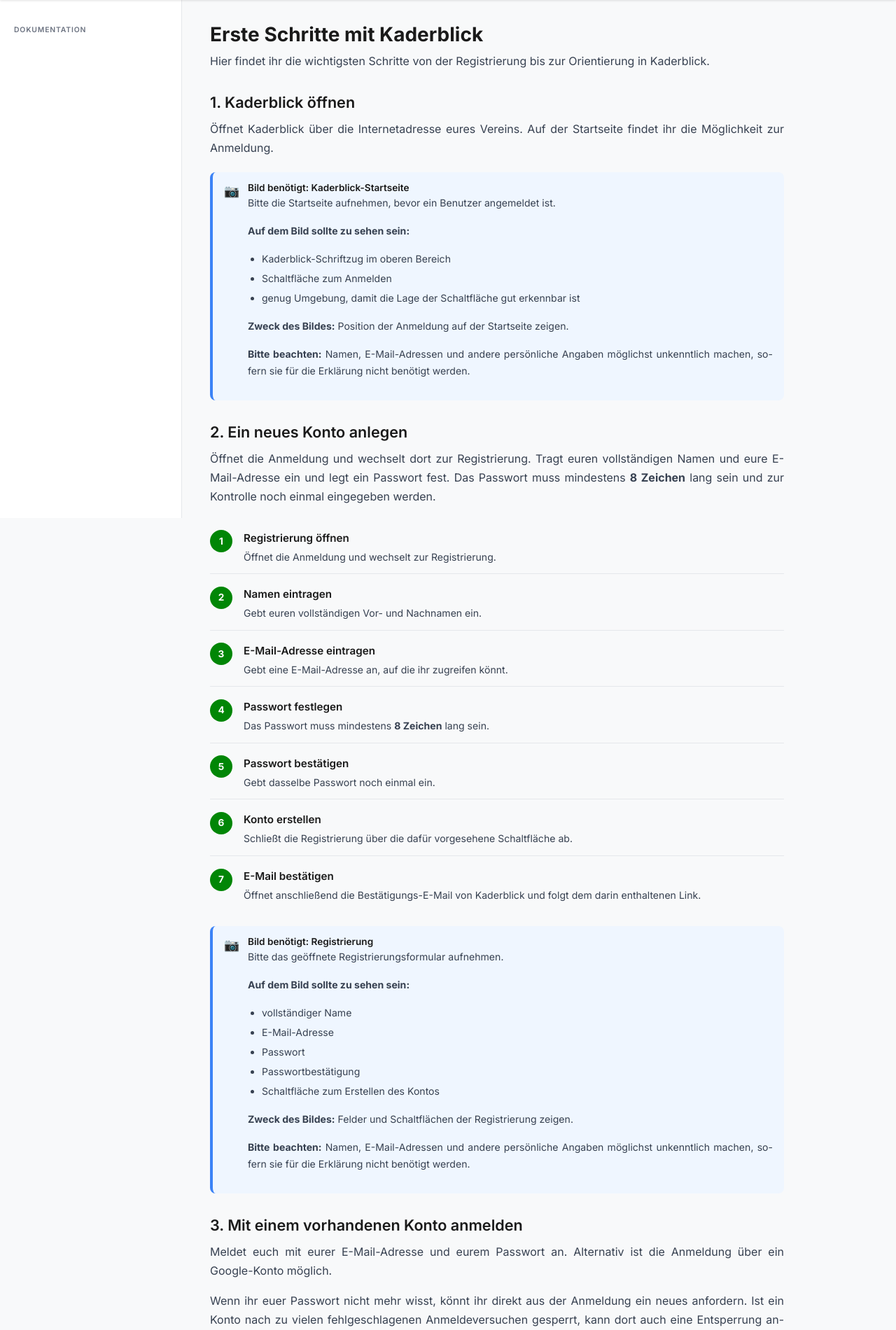
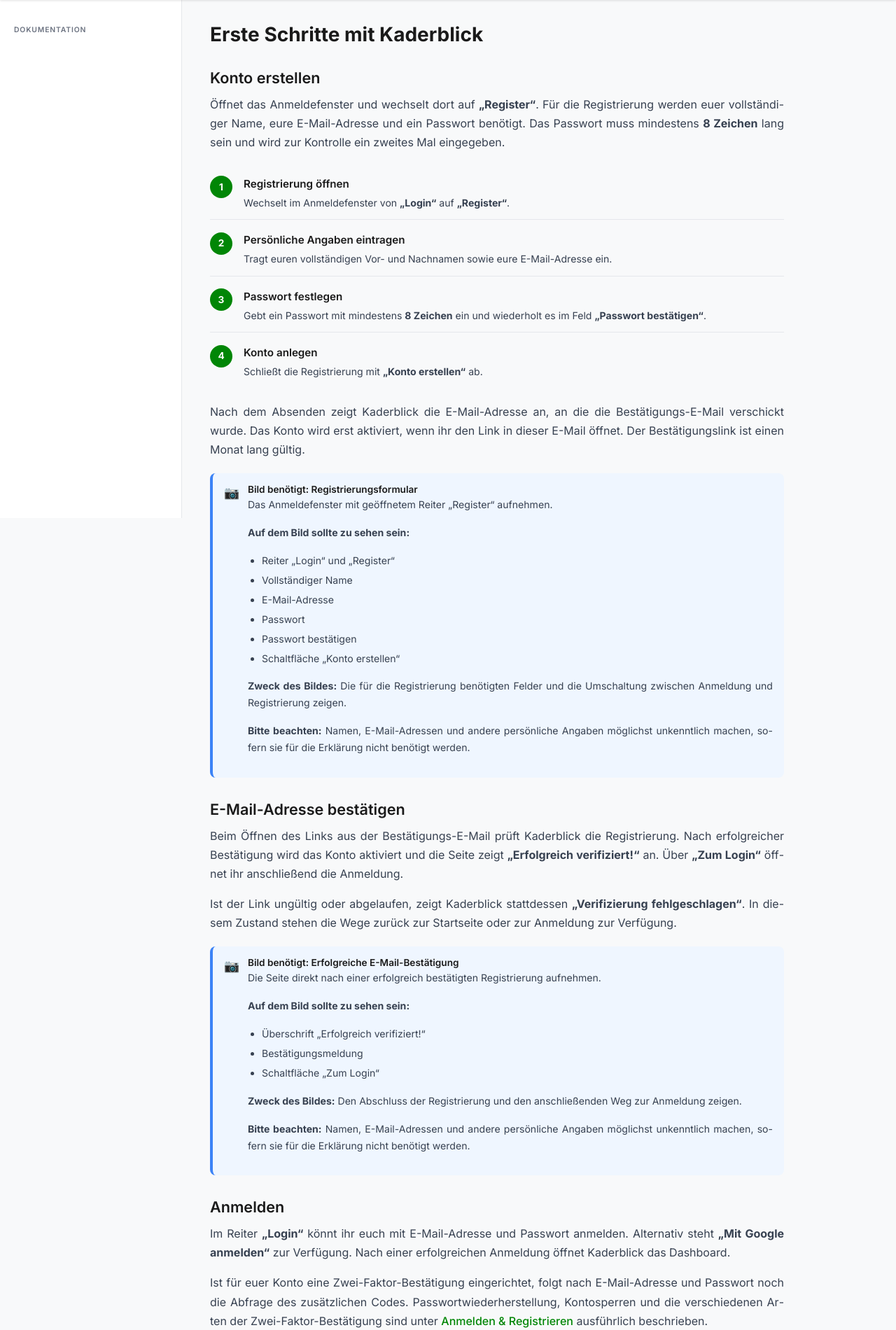
Before and after one commit to mastercad/Kaderblick-Documentation, a Symfony app: template templates/erste-schritte/index.html.twig in a window 1280 px wide. Shown: the part 60-1960 px from the top of the page at 70% size. Run offline with Twig, Linux system fonts and the light colour scheme; the template is opened without the code that fills it, so the values that code supplies are empty; some libraries are stand-ins or nearby versions.

Commit message:
Überarbeite Erste Schritte vollständig und praxisnah

```diff
--- a/templates/erste-schritte/index.html.twig
+++ b/templates/erste-schritte/index.html.twig
@@ -5,156 +5,207 @@
 {% block body %}
     <h1>Erste Schritte mit Kaderblick</h1>
 
-    <p>
-        Hier findet ihr die wichtigsten Schritte von der Registrierung bis zur Orientierung in Kaderblick.
-    </p>
-
-    <h2>1. Kaderblick öffnen</h2>
+    <h2>Konto erstellen</h2>
 
     <p>
-        Öffnet Kaderblick über die Internetadresse eures Vereins. Auf der Startseite findet ihr die Möglichkeit zur Anmeldung.
-    </p>
-
-    {% include 'components/bildplatzhalter.html.twig' with {
-        title: 'Kaderblick-Startseite',
-        description: 'Bitte die Startseite aufnehmen, bevor ein Benutzer angemeldet ist.',
-        items: [
-            'Kaderblick-Schriftzug im oberen Bereich',
-            'Schaltfläche zum Anmelden',
-            'genug Umgebung, damit die Lage der Schaltfläche gut erkennbar ist'
-        ],
-        purpose: 'Position der Anmeldung auf der Startseite zeigen.'
-    } %}
-
-    <h2>2. Ein neues Konto anlegen</h2>
-
-    <p>
-        Öffnet die Anmeldung und wechselt dort zur Registrierung. Tragt euren vollständigen Namen und eure
-        E-Mail-Adresse ein und legt ein Passwort fest. Das Passwort muss mindestens <strong>8 Zeichen</strong>
-        lang sein und zur Kontrolle noch einmal eingegeben werden.
+        Öffnet das Anmeldefenster und wechselt dort auf <strong>„Register“</strong>. Für die Registrierung werden
+        euer vollständiger Name, eure E-Mail-Adresse und ein Passwort benötigt. Das Passwort muss mindestens
+        <strong>8 Zeichen</strong> lang sein und wird zur Kontrolle ein zweites Mal eingegeben.
     </p>
 
     {% include 'components/steps.html.twig' with {
         steps: [
-            { title: 'Registrierung öffnen', text: 'Öffnet die Anmeldung und wechselt zur Registrierung.' },
-            { title: 'Namen eintragen', text: 'Gebt euren vollständigen Vor- und Nachnamen ein.' },
-            { title: 'E-Mail-Adresse eintragen', text: 'Gebt eine E-Mail-Adresse an, auf die ihr zugreifen könnt.' },
-            { title: 'Passwort festlegen', text: 'Das Passwort muss mindestens <strong>8 Zeichen</strong> lang sein.' },
-            { title: 'Passwort bestätigen', text: 'Gebt dasselbe Passwort noch einmal ein.' },
-            { title: 'Konto erstellen', text: 'Schließt die Registrierung über die dafür vorgesehene Schaltfläche ab.' },
-            { title: 'E-Mail bestätigen', text: 'Öffnet anschließend die Bestätigungs-E-Mail von Kaderblick und folgt dem darin enthaltenen Link.' }
+            { title: 'Registrierung öffnen', text: 'Wechselt im Anmeldefenster von <strong>„Login“</strong> auf <strong>„Register“</strong>.' },
+            { title: 'Persönliche Angaben eintragen', text: 'Tragt euren vollständigen Vor- und Nachnamen sowie eure E-Mail-Adresse ein.' },
+            { title: 'Passwort festlegen', text: 'Gebt ein Passwort mit mindestens <strong>8 Zeichen</strong> ein und wiederholt es im Feld <strong>„Passwort bestätigen“</strong>.' },
+            { title: 'Konto anlegen', text: 'Schließt die Registrierung mit <strong>„Konto erstellen“</strong> ab.' }
         ]
     } %}
 
+    <p>
+        Nach dem Absenden zeigt Kaderblick die E-Mail-Adresse an, an die die Bestätigungs-E-Mail verschickt wurde.
+        Das Konto wird erst aktiviert, wenn ihr den Link in dieser E-Mail öffnet. Der Bestätigungslink ist einen
+        Monat lang gültig.
+    </p>
+
     {% include 'components/bildplatzhalter.html.twig' with {
-        title: 'Registrierung',
-        description: 'Bitte das geöffnete Registrierungsformular aufnehmen.',
+        title: 'Registrierungsformular',
+        description: 'Das Anmeldefenster mit geöffnetem Reiter „Register“ aufnehmen.',
         items: [
-            'vollständiger Name',
+            'Reiter „Login“ und „Register“',
+            'Vollständiger Name',
             'E-Mail-Adresse',
             'Passwort',
-            'Passwortbestätigung',
-            'Schaltfläche zum Erstellen des Kontos'
+            'Passwort bestätigen',
+            'Schaltfläche „Konto erstellen“'
         ],
-        purpose: 'Felder und Schaltflächen der Registrierung zeigen.'
+        purpose: 'Die für die Registrierung benötigten Felder und die Umschaltung zwischen Anmeldung und Registrierung zeigen.'
     } %}
 
-    <h2>3. Mit einem vorhandenen Konto anmelden</h2>
+    <h2>E-Mail-Adresse bestätigen</h2>
 
     <p>
-        Meldet euch mit eurer E-Mail-Adresse und eurem Passwort an. Alternativ ist die Anmeldung über ein
-        Google-Konto möglich.
+        Beim Öffnen des Links aus der Bestätigungs-E-Mail prüft Kaderblick die Registrierung. Nach erfolgreicher
+        Bestätigung wird das Konto aktiviert und die Seite zeigt <strong>„Erfolgreich verifiziert!“</strong> an.
+        Über <strong>„Zum Login“</strong> öffnet ihr anschließend die Anmeldung.
     </p>
 
     <p>
-        Wenn ihr euer Passwort nicht mehr wisst, könnt ihr direkt aus der Anmeldung ein neues anfordern.
-        Ist ein Konto nach zu vielen fehlgeschlagenen Anmeldeversuchen gesperrt, kann dort auch eine Entsperrung
-        angefordert werden. Weitere Informationen findet ihr unter
-        <a href="{{ path('app_authentifizierung') }}">Anmelden &amp; Registrieren</a>.
+        Ist der Link ungültig oder abgelaufen, zeigt Kaderblick stattdessen <strong>„Verifizierung fehlgeschlagen“</strong>.
+        In diesem Zustand stehen die Wege zurück zur Startseite oder zur Anmeldung zur Verfügung.
+    </p>
+
+    {% include 'components/bildplatzhalter.html.twig' with {
+        title: 'Erfolgreiche E-Mail-Bestätigung',
+        description: 'Die Seite direkt nach einer erfolgreich bestätigten Registrierung aufnehmen.',
+        items: [
+            'Überschrift „Erfolgreich verifiziert!“',
+            'Bestätigungsmeldung',
+            'Schaltfläche „Zum Login“'
+        ],
+        purpose: 'Den Abschluss der Registrierung und den anschließenden Weg zur Anmeldung zeigen.'
+    } %}
+
+    <h2>Anmelden</h2>
+
+    <p>
+        Im Reiter <strong>„Login“</strong> könnt ihr euch mit E-Mail-Adresse und Passwort anmelden. Alternativ steht
+        <strong>„Mit Google anmelden“</strong> zur Verfügung. Nach einer erfolgreichen Anmeldung öffnet Kaderblick
+        das Dashboard.
+    </p>
+
+    <p>
+        Ist für euer Konto eine Zwei-Faktor-Bestätigung eingerichtet, folgt nach E-Mail-Adresse und Passwort noch
+        die Abfrage des zusätzlichen Codes. Passwortwiederherstellung, Kontosperren und die verschiedenen Arten der
+        Zwei-Faktor-Bestätigung sind unter
+        <a href="{{ path('app_authentifizierung') }}">Anmelden &amp; Registrieren</a> ausführlich beschrieben.
     </p>
 
     {% include 'components/bildplatzhalter.html.twig' with {
         title: 'Anmeldung',
-        description: 'Bitte die geöffnete Anmeldung aufnehmen.',
+        description: 'Das Anmeldefenster mit geöffnetem Reiter „Login“ aufnehmen.',
         items: [
-            'Anmeldung mit Google',
+            'Schaltfläche „Mit Google anmelden“',
             'E-Mail-Adresse',
             'Passwort',
-            'Möglichkeit bei vergessenem Passwort',
-            'Schaltfläche zum Einloggen'
+            '„Passwort vergessen?“',
+            'Schaltfläche „Einloggen“'
         ],
-        purpose: 'Anmeldemöglichkeiten und die zugehörigen Eingabefelder zeigen.'
+        purpose: 'Beide Anmeldemöglichkeiten und den Zugang zur Passwortwiederherstellung zeigen.'
     } %}
 
-    <h2>4. Vereinszugehörigkeit angeben</h2>
+    <h2>Vereinszugehörigkeit angeben</h2>
 
     <p>
-        Nach einer neuen Registrierung kann Kaderblick euch nach eurer Vereinszugehörigkeit fragen. Dabei gebt ihr
-        an, ob die Zuordnung zu einem Spieler oder Trainer erfolgen soll, sucht die betreffende Person und wählt eure
-        Beziehung zu dieser Person aus.
+        Bei einem neu angelegten Konto ohne bestehende Zuordnung kann nach der Anmeldung das Fenster
+        <strong>„Meine Vereinszugehörigkeit angeben“</strong> erscheinen. Die Angabe ist freiwillig. Darüber wird
+        beantragt, das Benutzerkonto mit einem bereits im Verein vorhandenen Spieler oder Trainer zu verbinden.
     </p>
 
     {% include 'components/steps.html.twig' with {
         steps: [
-            { title: 'Spieler oder Trainer wählen', text: 'Gebt an, ob es um einen Spieler oder einen Trainer geht.' },
-            { title: 'Person suchen', text: 'Gebt mindestens <strong>2 Buchstaben</strong> des Namens ein und wählt die richtige Person aus.' },
-            { title: 'Beziehung auswählen', text: 'Wählt aus, in welchem Verhältnis ihr zu dieser Person steht.' },
-            { title: 'Angaben prüfen', text: 'Kontrolliert die Zusammenfassung. Eine zusätzliche Anmerkung könnt ihr freiwillig eintragen.' },
-            { title: 'Antrag stellen', text: 'Sendet die Zuordnung ab. Sie wird anschließend von einer zuständigen Person geprüft.' }
+            { title: 'Spieler oder Trainer auswählen', text: 'Gebt zuerst an, ob sich die Zuordnung auf einen Spieler oder einen Trainer bezieht.' },
+            { title: 'Person suchen', text: 'Gebt mindestens <strong>2 Buchstaben</strong> des Namens ein. In den Suchergebnissen werden vorhandene Teamzuordnungen mit angezeigt, sofern welche hinterlegt sind.' },
+            { title: 'Beziehung angeben', text: 'Wählt die passende Beziehung zur ausgewählten Person. Die angebotenen Möglichkeiten richten sich danach, ob zuvor Spieler oder Trainer gewählt wurde.' },
+            { title: 'Angaben prüfen', text: 'Kontrolliert Person und Beziehung in der Zusammenfassung. Eine zusätzliche Anmerkung kann freiwillig ergänzt werden.' },
+            { title: 'Antrag stellen', text: 'Sendet den Antrag ab. Eine zuständige Person prüft die Zuordnung, bevor sie aktiv wird.' }
         ]
     } %}
 
-    {% include 'components/bildplatzhalter.html.twig' with {
-        title: 'Vereinszugehörigkeit angeben',
-        description: 'Bitte das Fenster für die Vereinszugehörigkeit aufnehmen. Sinnvoll sind der erste Schritt und die abschließende Zusammenfassung.',
-        items: [
-            'Auswahl Spieler oder Trainer',
-            'Suche nach einer Person',
-            'Auswahl der Beziehung',
-            'abschließende Schaltfläche zum Absenden des Antrags'
-        ],
-        purpose: 'Auswahl und Beantragung der Vereinszugehörigkeit zeigen.'
-    } %}
-
-    <h2>5. Die wichtigsten Bereiche</h2>
-
     <p>
-        Welche Bereiche angezeigt werden, hängt von euren Aufgaben und Berechtigungen im Verein ab.
-    </p>
-
-    <h3>Am Computer</h3>
-
-    <p>
-        Über die Seitenleiste erreicht ihr unter anderem <strong>Dashboard</strong>, <strong>Kalender</strong>,
-        <strong>Spiele</strong>, <strong>Team &amp; Verein</strong> und <strong>Meine Aufgaben</strong>.
-        Weitere Bereiche werden je nach Aufgabe im Verein ergänzt.
+        Nach dem Absenden meldet Kaderblick, dass der Antrag eingereicht wurde. Sobald er bearbeitet wurde, erhaltet
+        ihr eine Benachrichtigung. Wenn ihr das Fenster zunächst schließt und noch keine Zuordnung besteht, könnt ihr
+        den Vorgang später erneut über euer Benutzermenü mit <strong>„Verknüpfung anfragen“</strong> öffnen.
     </p>
 
     {% include 'components/bildplatzhalter.html.twig' with {
-        title: 'Navigation am Computer',
-        description: 'Bitte Kaderblick nach der Anmeldung mit vollständig aufgeklappter linker Seitenleiste aufnehmen.',
+        title: 'Vereinszugehörigkeit',
+        description: 'Zwei Aufnahmen verwenden: zuerst den ersten Schritt des Fensters „Meine Vereinszugehörigkeit angeben“, danach die Zusammenfassung vor dem Absenden.',
+        items: [
+            'Schrittanzeige',
+            'Auswahl Spieler oder Trainer',
+            'in der zweiten Aufnahme: ausgewählte Person, Beziehung, optionale Anmerkung und „Antrag stellen“'
+        ],
+        purpose: 'Den vollständigen Zuordnungsablauf vom Einstieg bis zum Antrag zeigen.'
+    } %}
+
+    <h2>Navigation am Computer</h2>
+
+    <p>
+        Am Computer befindet sich die Hauptnavigation links. Sie kann über den Pfeil am unteren Rand ein- oder
+        ausgeklappt werden. Die grundlegenden Bereiche sind <strong>Dashboard</strong>, <strong>Kalender</strong>,
+        <strong>Spiele</strong>, <strong>Team &amp; Verein</strong>, <strong>Community</strong> und
+        <strong>Meine Aufgaben</strong>.
+    </p>
+
+    <h3>Dashboard</h3>
+    <p>
+        Das Dashboard ist die persönliche Übersichtsseite nach der Anmeldung. Die angezeigten Inhalte werden im
+        Kapitel <a href="{{ path('app_dashboard') }}">Dashboard</a> beschrieben.
+    </p>
+
+    <h3>Kalender</h3>
+    <p>
+        Im Kalender werden die für euch sichtbaren Termine zusammengeführt. Dazu gehören unter anderem Trainings,
+        Spiele und weitere Mannschafts- oder Vereinstermine. Teilnahme und weitere terminbezogene Funktionen werden
+        im Kapitel <a href="{{ path('app_kalender') }}">Kalender</a> erklärt.
+    </p>
+
+    <h3>Spiele</h3>
+    <p>
+        Der Bereich <strong>Spiele</strong> führt zu den spielbezogenen Ansichten. Dazu gehören der Spielplan,
+        <strong>Mein Spieltag</strong>, <strong>Aushelfen</strong>, der Import von fussball.de und
+        <strong>Auswertungen</strong>. Welche Möglichkeiten dort tatsächlich zur Verfügung stehen, hängt teilweise
+        von eurer Aufgabe im Verein ab.
+    </p>
+
+    <h3>Team &amp; Verein</h3>
+    <p>
+        Unter <strong>Team &amp; Verein</strong> liegen <strong>Mein Team</strong>, <strong>Mein Verein</strong> und
+        <strong>Mein Deckel</strong>. Dort werden Informationen und Funktionen zusammengefasst, die sich auf die
+        eigene Mannschaft oder den Verein beziehen.
+    </p>
+
+    <h3>Community</h3>
+    <p>
+        Der Bereich <strong>Community</strong> umfasst <strong>Neuigkeiten</strong>, <strong>Umfragen</strong>,
+        <strong>Wissenspool</strong> und <strong>Hall of Fame</strong>.
+    </p>
+
+    <h3>Meine Aufgaben</h3>
+    <p>
+        Über <strong>Meine Aufgaben</strong> erreicht ihr eure Aufgabenübersicht. Innerhalb des Aufgabenbereichs
+        gibt es zusätzlich <strong>Von mir erstellt</strong> und <strong>Alle</strong>. Ob diese Ansichten für euch
+        relevante Inhalte enthalten und welche Aktionen dort möglich sind, richtet sich nach euren Berechtigungen.
+    </p>
+
+    {% include 'components/bildplatzhalter.html.twig' with {
+        title: 'Hauptnavigation am Computer',
+        description: 'Eine angemeldete Desktop-Ansicht mit vollständig ausgeklappter linker Seitenleiste aufnehmen.',
         items: [
             'Dashboard',
             'Kalender',
             'Spiele',
             'Team & Verein',
+            'Community',
             'Meine Aufgaben',
-            'weitere sichtbare Bereiche eines normalen Benutzers'
+            'Pfeil zum Ein- oder Ausklappen der Seitenleiste'
         ],
-        purpose: 'Lage der Hauptbereiche in der Navigation zeigen.'
+        purpose: 'Lage und Bezeichnungen der Hauptbereiche am Computer zeigen.'
     } %}
 
-    <h3>Auf dem Smartphone</h3>
+    <h2>Navigation auf dem Smartphone</h2>
 
     <p>
-        Unten stehen die Schnellzugriffe <strong>Dashboard</strong>, <strong>Kalender</strong>,
-        <strong>Spiele</strong>, <strong>Mein Team</strong> und <strong>Mehr</strong> zur Verfügung.
-        Über <strong>Mehr</strong> öffnet ihr die übrigen Bereiche.
+        Auf dem Smartphone stehen am unteren Bildschirmrand fünf feste Zugänge zur Verfügung:
+        <strong>Dashboard</strong>, <strong>Kalender</strong>, <strong>Spiele</strong>, <strong>Mein Team</strong>
+        und <strong>Mehr</strong>. <strong>Mehr</strong> öffnet die übrige Navigation. Dadurch bleiben die häufig
+        verwendeten Bereiche direkt erreichbar, während weitere Bereiche nicht dauerhaft Platz am unteren Rand belegen.
     </p>
 
     {% include 'components/bildplatzhalter.html.twig' with {
         title: 'Navigation auf dem Smartphone',
-        description: 'Bitte eine angemeldete Ansicht auf einem Smartphone aufnehmen. Die untere Leiste muss vollständig sichtbar sein.',
+        description: 'Eine angemeldete Smartphone-Ansicht aufnehmen, auf der die untere Navigation vollständig sichtbar ist.',
         items: [
             'Dashboard',
             'Kalender',
@@ -162,22 +213,47 @@
             'Mein Team',
             'Mehr'
         ],
-        purpose: 'Schnellzugriffe und Zugang zu den weiteren Bereichen zeigen.'
+        purpose: 'Die fünf festen Zugänge der Smartphone-Navigation zeigen.'
     } %}
 
-    <h2>6. Hauptbereiche im Überblick</h2>
+    <h2>Zusätzliche Bereiche nach Aufgabe und Berechtigung</h2>
 
-    <ul>
-        <li><strong>Dashboard:</strong> persönliche Übersicht mit Informationen aus verschiedenen Bereichen.</li>
-        <li><strong>Kalender:</strong> Termine des Vereins und der Mannschaft sowie Möglichkeiten rund um die Teilnahme.</li>
-        <li><strong>Spiele:</strong> Spielplan, Spieltag und weitere spielbezogene Funktionen.</li>
-        <li><strong>Team &amp; Verein:</strong> Informationen und Funktionen rund um Mannschaft und Verein.</li>
-        <li><strong>Meine Aufgaben:</strong> eigene Aufgaben und – bei entsprechender Berechtigung – weitere Aufgabenübersichten.</li>
-    </ul>
+    <p>
+        Trainer erhalten einen zusätzlichen Bereich <strong>Trainer</strong>. Benutzer mit Unterstützer-Aufgaben
+        können einen eigenen Bereich <strong>Supporter</strong> sehen. Für Benutzer mit Verwaltungsrechten wird
+        zusätzlich <strong>Administration</strong> eingeblendet. Diese Bereiche erscheinen nur, wenn das jeweilige
+        Benutzerkonto die dafür erforderliche Aufgabe oder Berechtigung besitzt.
+    </p>
 
-    {% include 'components/callout.html.twig' with {
-        type: 'info',
-        title: 'Unterschiedliche Berechtigungen',
-        text: 'Zusätzliche Bereiche und Funktionen werden abhängig von der jeweiligen Aufgabe im Verein angezeigt.'
+    <h2>Benutzermenü</h2>
+
+    <p>
+        Über das Benutzerbild im oberen Bereich öffnet ihr das Benutzermenü. Oben werden Name und E-Mail-Adresse des
+        angemeldeten Kontos angezeigt. Von dort aus gelangt ihr zum <strong>Profil</strong>, zu
+        <strong>Nachrichten</strong>, <strong>Mein Feedback</strong>, den <strong>Cookie-Einstellungen</strong> und
+        zum <strong>Logout</strong>. Außerdem lässt sich dort zwischen heller und dunkler Darstellung wechseln.
+    </p>
+
+    <p>
+        Ist noch keine Spieler- oder Trainerzuordnung vorhanden, erscheint zusätzlich
+        <strong>„Verknüpfung anfragen“</strong>. Über <strong>„Registrierungs-QR-Code“</strong> kann außerdem der
+        Registrierungszugang als QR-Code geöffnet werden.
+    </p>
+
+    {% include 'components/bildplatzhalter.html.twig' with {
+        title: 'Benutzermenü',
+        description: 'Das geöffnete Benutzermenü eines angemeldeten Kontos ohne bestehende Spieler- oder Trainerzuordnung aufnehmen.',
+        items: [
+            'Name und E-Mail-Adresse',
+            'Profil',
+            'Verknüpfung anfragen',
+            'Registrierungs-QR-Code',
+            'Mein Feedback',
+            'Nachrichten',
+            'Darstellungsmodus',
+            'Cookie-Einstellungen',
+            'Logout'
+        ],
+        purpose: 'Persönliche Funktionen und den alternativen Weg zur Vereinszuordnung zeigen.'
     } %}
 {% endblock %}
```
